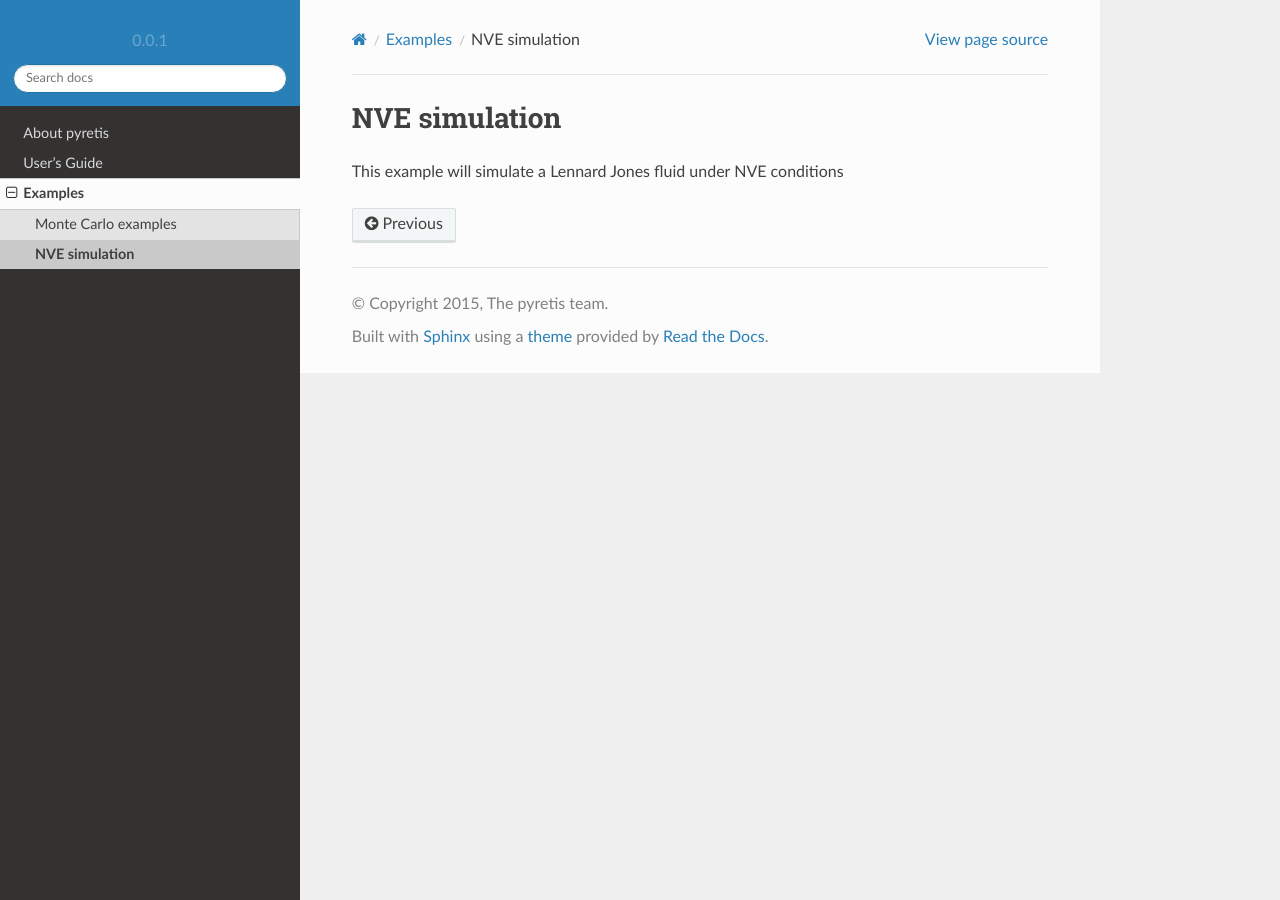
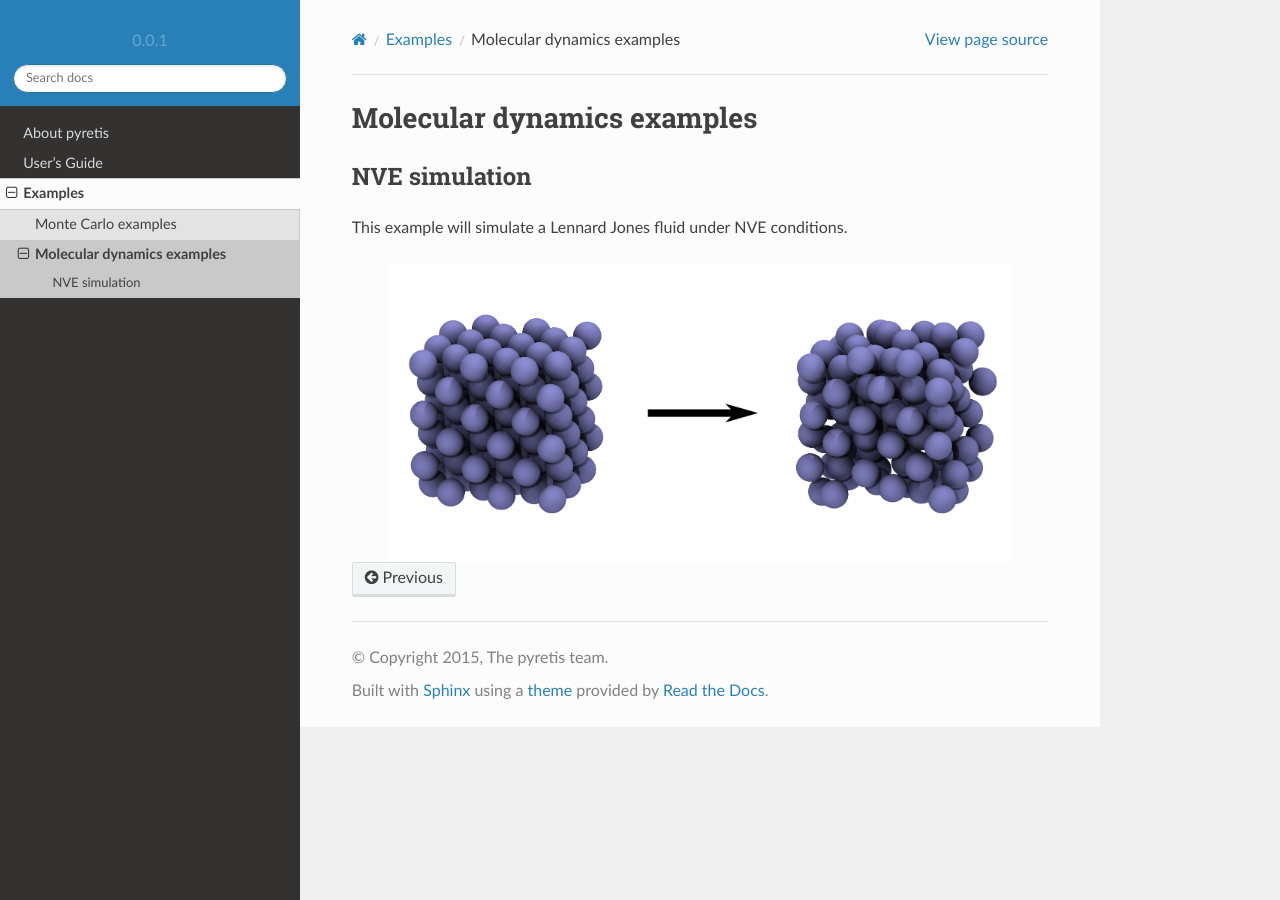
Before and after one commit to jonasjaeger-sci/mod905, a Sphinx documentation site: the page built from docs/examples/examples-md.rst, in a window 1280 px wide. Built offline with Sphinx 7.4.7 and the Read the Docs theme 2.0.0, drawn with Linux system fonts in a browser that asks for light colours.

Commit message:
Just a small test/update of docs

```diff
--- a/docs/examples/examples-md.rst
+++ b/docs/examples/examples-md.rst
@@ -1,4 +1,16 @@
+.. _examples-md:
+
+Molecular dynamics examples
+===========================
+
+.. _examples-md-nve:
+
 NVE simulation
-~~~~~~~~~~~~~~
+--------------
 
-This example will simulate a Lennard Jones fluid under NVE conditions
+This example will simulate a Lennard Jones fluid under NVE conditions.
+
+.. image:: ../img/nve_md.png
+   :scale: 75 %
+   :alt: NVE simulation of a LJ fluid
+   :align: center
```
Also changed, not shown: docs/img/nve_md.png (added).
